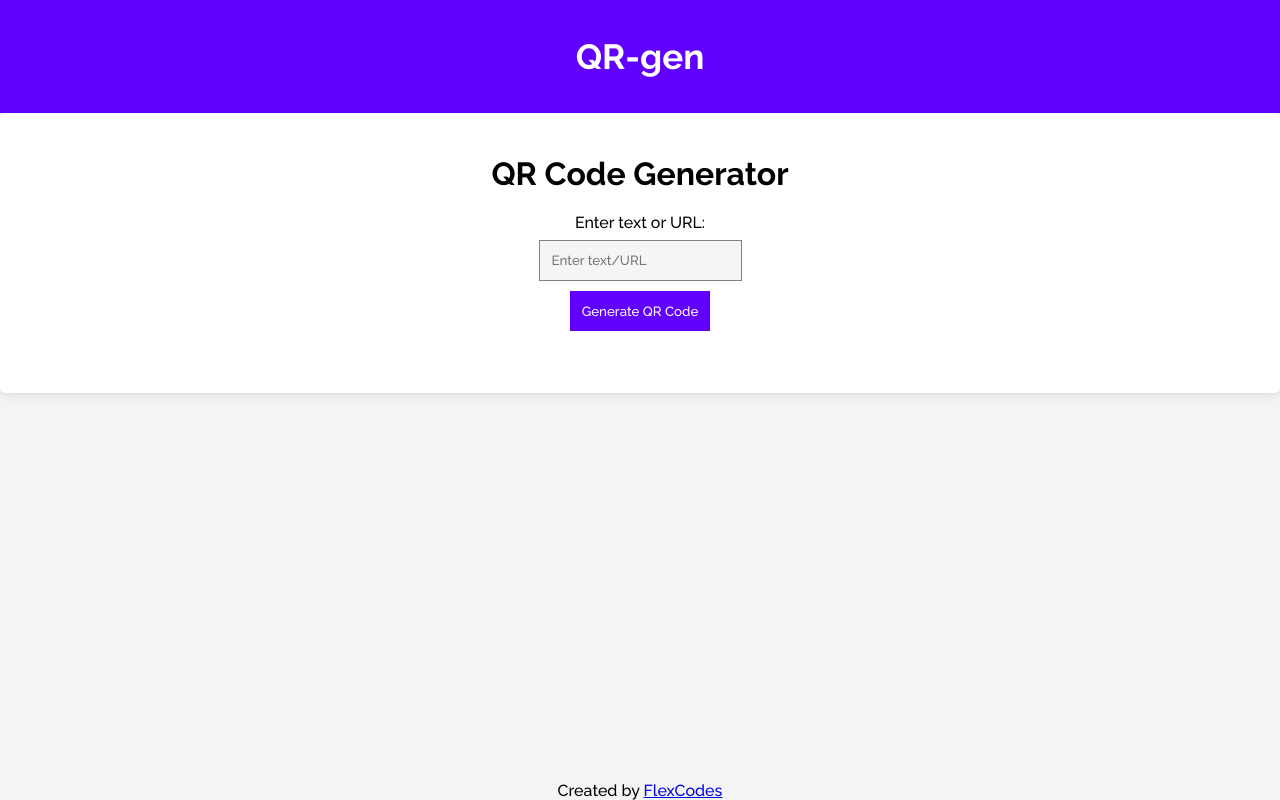
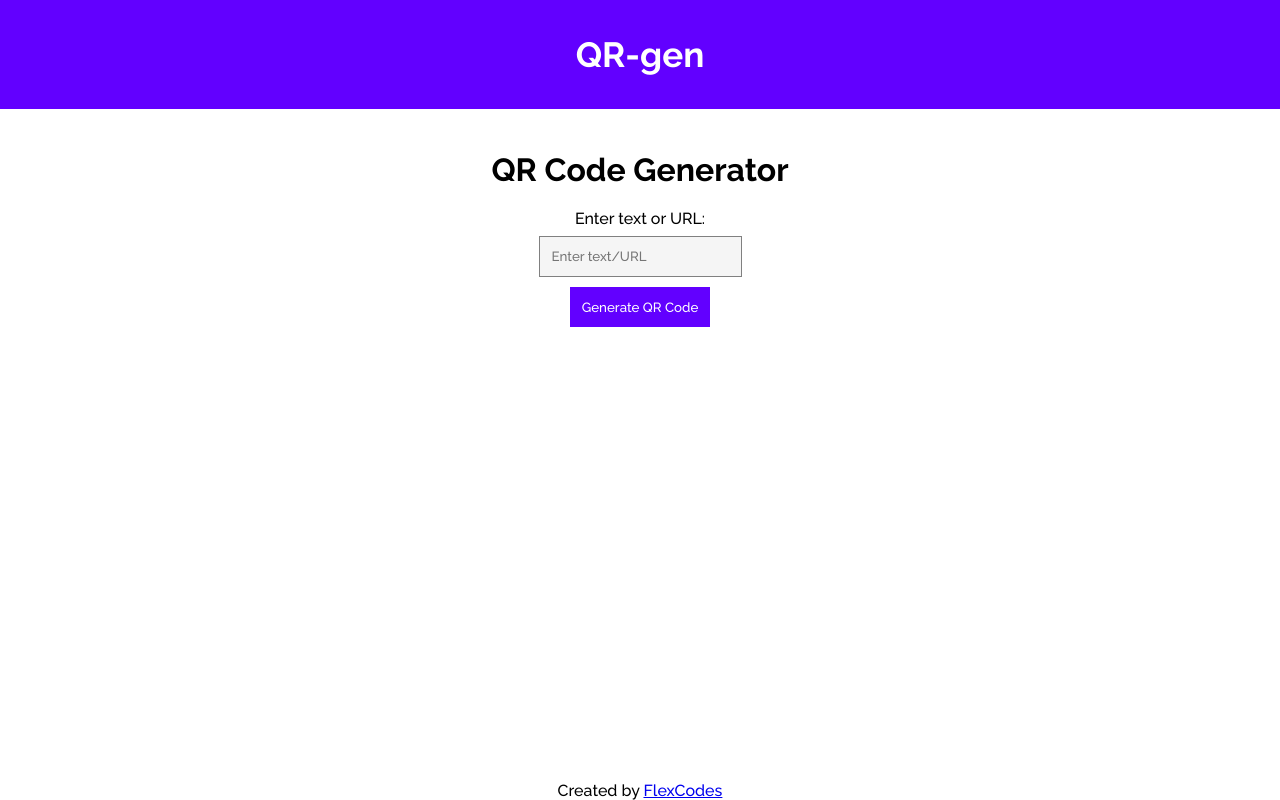
Before and after one commit to fuzelx/qr-code-generator-app, a plain HTML site: page index.html in a window 1280 px wide. Drawn offline with Linux system fonts and the light colour scheme; a web font is replaced by a local one.

Commit message:
Update app.css

```diff
--- a/app.css
+++ b/app.css
@@ -6,7 +6,7 @@ body {
     align-items: center; */
     height: 100vh;
     margin: 0;
-    background-color: #f4f4f4;
+    background-color: #ffffff;
 }
 ::placeholder{
     font-family: 'Raleway', sans-serif;
@@ -19,7 +19,7 @@ body {
 }
 nav{
     background-color: rgb(98, 0, 255);
-    padding: 7px ;
+padding: 5px;
     text-align: center;
 }
 nav h1{
@@ -39,7 +39,7 @@ nav h1{
     background-color: #fff;
     padding: 20px;
     border-radius: 5px;
-    box-shadow: 0 2px 10px rgba(0, 0, 0, 0.1);
+
 }
 label{
     margin-bottom: 8px
```
